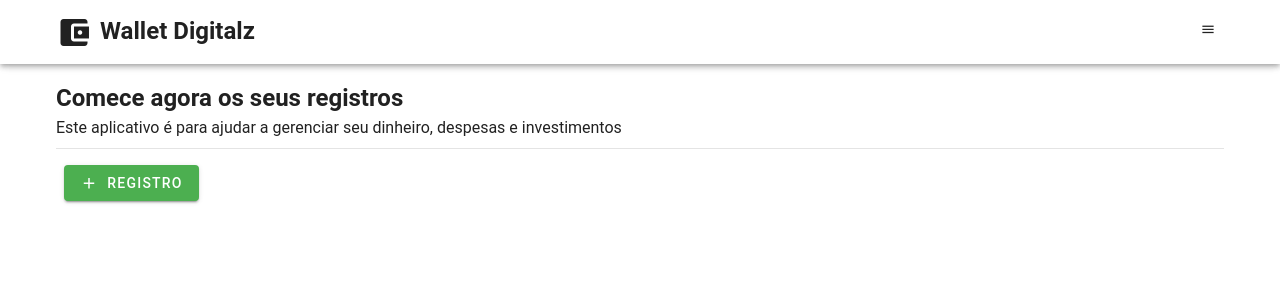
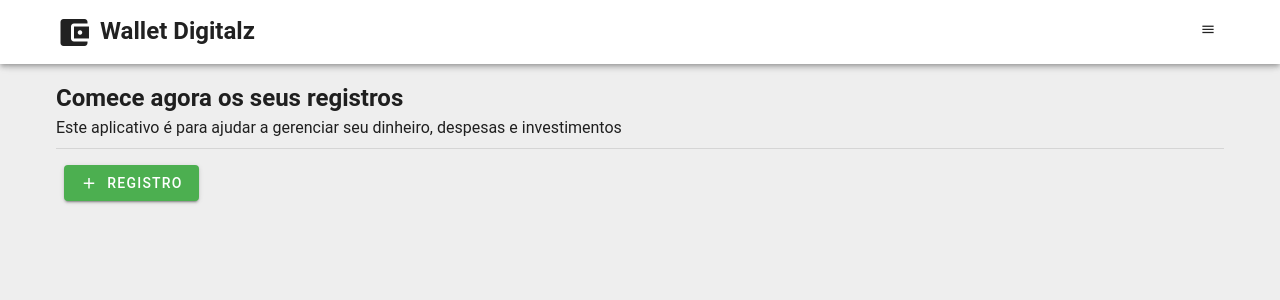
Before and after one commit to lucasferreiralimax/wallet-digitalz, a Vue app: page / in a window 1280 px wide. Shown: the top 300 px of the page. Built offline with nearby package versions, Linux system fonts and the light colour scheme.

Commit message:
adjustment color main

```diff
--- a/src/App.vue
+++ b/src/App.vue
@@ -55,7 +55,7 @@ onMounted(() => {
       <v-divider />
     </v-navigation-drawer>
 
-    <v-main>
+    <v-main class="main">
       <v-container>
         <template v-if="!wallet.registers.length">
           <h2>{{ $t('home.lets') }}</h2>
@@ -67,3 +67,9 @@ onMounted(() => {
     </v-main>
   </v-app>
 </template>
+
+<style scoped>
+.main {
+  background: rgba(var(--v-theme-main));
+}
+</style>
--- a/src/main.ts
+++ b/src/main.ts
@@ -20,6 +20,17 @@ const vuetify = createVuetify({
       mdi,
     },
   },
+  theme: {
+    defaultTheme: 'dark',
+    themes: {
+      light: {
+        dark: false,
+        colors: {
+          main: '#eee'
+        }
+      }
+    }
+  }
 })
 
 createApp(App).use(i18n()).use(createPinia()).use(vuetify).mount('#app')
```
